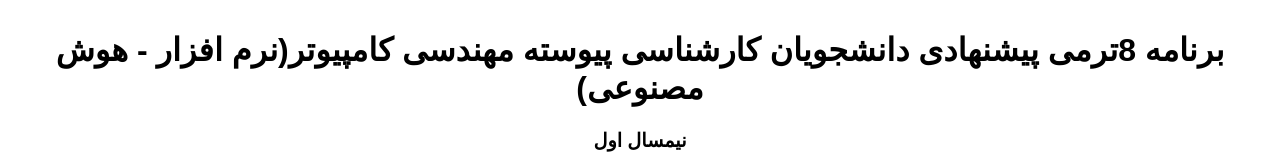
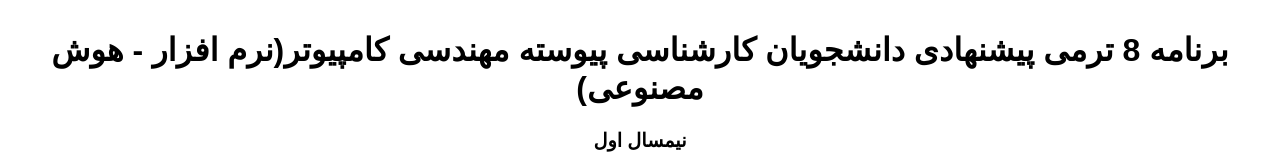
Before and after one commit to Zir0riZ/chart, a plain HTML site: page index.html in a window 1280 px wide. Shown: the top 160 px of the page. Drawn offline with Linux system fonts and the light colour scheme.

Commit message:
Update index.html

```diff
--- a/index.html
+++ b/index.html
@@ -7,7 +7,7 @@
     <title>چارت دروس</title>
 </head>
 <body>
-    <h1 style="text-align: center;">برنامه  8ترمی پیشنهادی دانشجویان کارشناسی پیوسته مهندسی کامپیوتر(نرم افزار - هوش مصنوعی)</h1>
+    <h1 style="text-align: center;">برنامه 8 ترمی پیشنهادی دانشجویان کارشناسی پیوسته مهندسی کامپیوتر(نرم افزار - هوش مصنوعی)</h1>
     <div id="data-container"></div>
 
     <h2 style="text-align: center;">وضعیت واحدها</h2>
```
